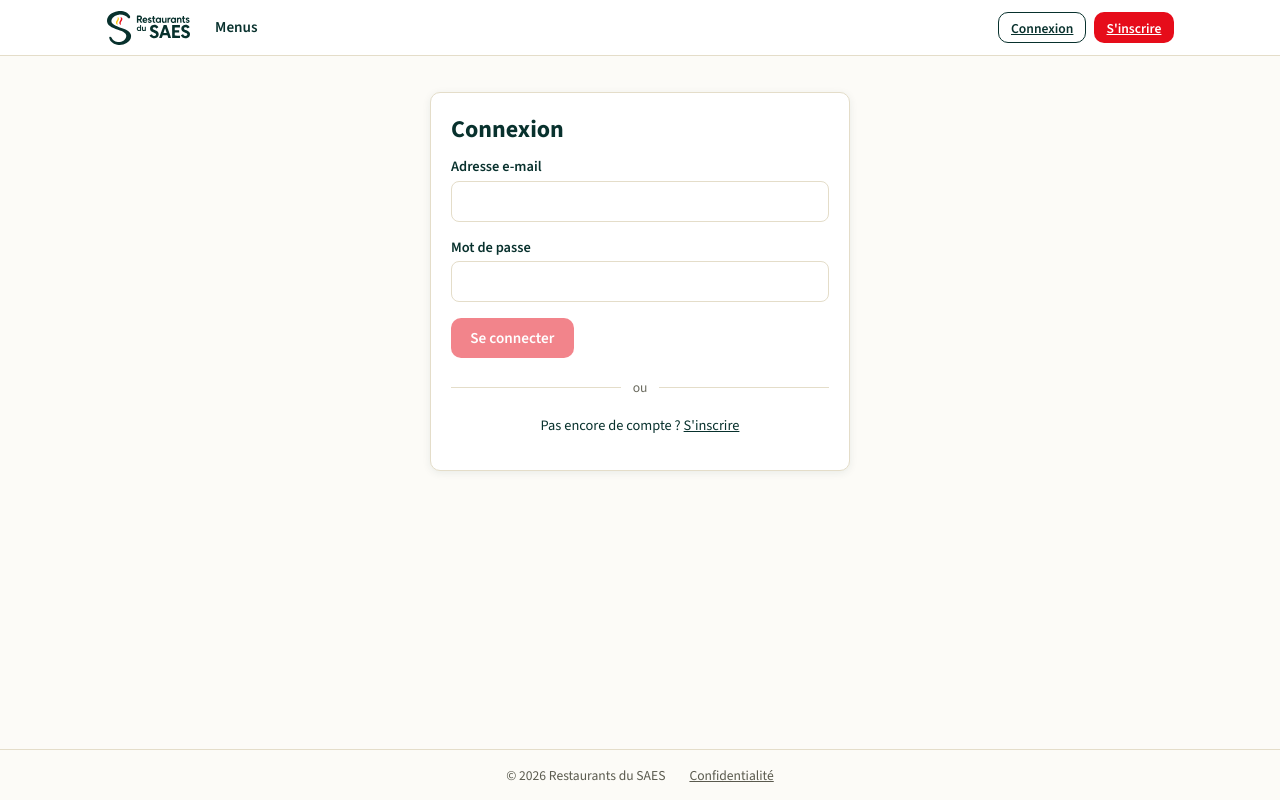
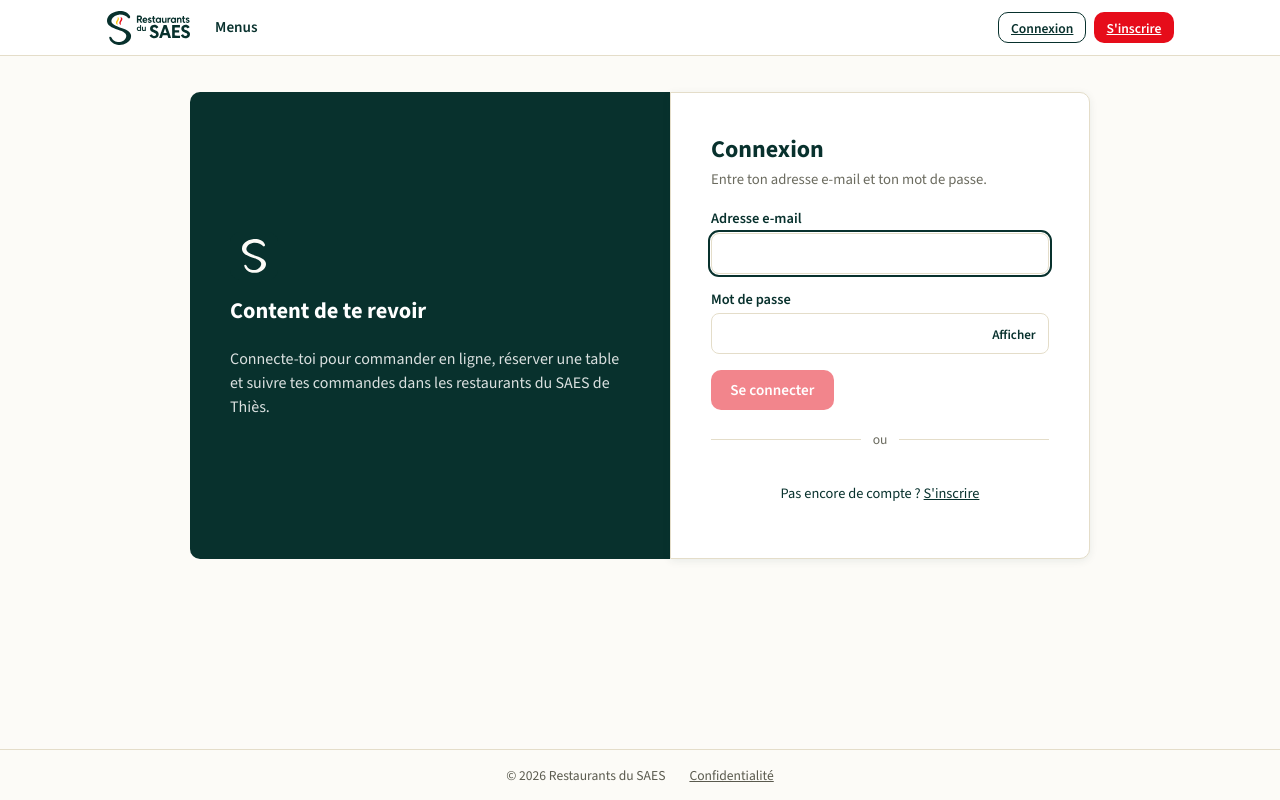
Before and after one commit to achraf-aadjar/restaurants-saes, an Angular app in the folder saes-frontend/: page /connexion in a window 1280 px wide. Built offline with nearby package versions, Linux system fonts and the light colour scheme.

Commit message:
Ameliore les pages de connexion et d'inscription
Panneau de marque (vert, icone, texte d'accueil) a cote du formulaire sur
grand ecran ; champ mot de passe avec bouton afficher/masquer ; bouton
Google centre et mieux espace ; sous-titre sous chaque titre.

```diff
--- a/saes-frontend/src/app/pages/auth/login/login.html
+++ b/saes-frontend/src/app/pages/auth/login/login.html
@@ -1,5 +1,16 @@
+<div class="page-auth">
+  <aside class="auth-panneau">
+    <img src="assets/logo/icon.svg" alt="Restaurants du SAES" class="auth-icone" />
+    <h2>Content de te revoir</h2>
+    <p>
+      Connecte-toi pour commander en ligne, réserver une table et suivre tes commandes dans les
+      restaurants du SAES de Thiès.
+    </p>
+  </aside>
+
   <section class="carte formulaire-etroit">
     <h1>Connexion</h1>
+    <p class="auth-soustitre">Entre ton adresse e-mail et ton mot de passe.</p>
 
     @if (erreur(); as e) {
       <p class="message-refus">{{ e }}</p>
@@ -8,19 +19,37 @@
     <form (ngSubmit)="valider()" #f="ngForm">
       <div class="champ">
         <label for="email">Adresse e-mail</label>
-      <input id="email" name="email" type="email" required [(ngModel)]="email" autocomplete="email" />
+        <input
+          id="email"
+          name="email"
+          type="email"
+          required
+          [(ngModel)]="email"
+          autocomplete="email"
+          autofocus
+        />
       </div>
 
       <div class="champ">
         <label for="motDePasse">Mot de passe</label>
+        <div class="champ-mot-de-passe">
           <input
             id="motDePasse"
             name="motDePasse"
-        type="password"
+            [type]="motDePasseVisible() ? 'text' : 'password'"
             required
             [(ngModel)]="motDePasse"
             autocomplete="current-password"
           />
+          <button
+            type="button"
+            class="bouton-oeil"
+            (click)="motDePasseVisible.set(!motDePasseVisible())"
+            [attr.aria-label]="motDePasseVisible() ? 'Masquer le mot de passe' : 'Afficher le mot de passe'"
+          >
+            {{ motDePasseVisible() ? 'Masquer' : 'Afficher' }}
+          </button>
+        </div>
       </div>
 
       <button type="submit" class="btn btn-primaire" [disabled]="f.invalid || enCours()">
@@ -29,7 +58,10 @@
     </form>
 
     <div class="separateur-ou">ou</div>
+    <div class="connexion-google">
       <app-google-sign-in-button (jeton)="connecterAvecGoogle($event)" />
+    </div>
 
     <p class="lien-bas">Pas encore de compte ? <a routerLink="/inscription">S'inscrire</a></p>
   </section>
+</div>
--- a/saes-frontend/src/app/pages/auth/login/login.ts
+++ b/saes-frontend/src/app/pages/auth/login/login.ts
@@ -23,6 +23,7 @@ export class Login {
   protected motDePasse = '';
   protected readonly enCours = signal(false);
   protected readonly erreur = signal<string | null>(null);
+  protected readonly motDePasseVisible = signal(false);
 
   protected valider(): void {
     this.erreur.set(null);
--- a/saes-frontend/src/app/pages/auth/register/register.html
+++ b/saes-frontend/src/app/pages/auth/register/register.html
@@ -1,5 +1,16 @@
+<div class="page-auth">
+  <aside class="auth-panneau">
+    <img src="assets/logo/icon.svg" alt="Restaurants du SAES" class="auth-icone" />
+    <h2>Bienvenue</h2>
+    <p>
+      Crée ton compte pour commander en ligne, réserver une table et suivre tes commandes dans les
+      restaurants du SAES de Thiès.
+    </p>
+  </aside>
+
   <section class="carte formulaire-etroit">
     <h1>Créer un compte</h1>
+    <p class="auth-soustitre">Quelques informations suffisent.</p>
 
     @if (erreur(); as e) {
       <p class="message-refus">{{ e }}</p>
@@ -8,7 +19,7 @@
     <form (ngSubmit)="valider()" #f="ngForm">
       <div class="champ">
         <label for="prenom">Prénom</label>
-      <input id="prenom" name="prenom" type="text" required [(ngModel)]="prenom" />
+        <input id="prenom" name="prenom" type="text" required [(ngModel)]="prenom" autofocus />
       </div>
 
       <div class="champ">
@@ -35,15 +46,25 @@
 
       <div class="champ">
         <label for="motDePasse">Mot de passe (8 caractères minimum)</label>
+        <div class="champ-mot-de-passe">
           <input
             id="motDePasse"
             name="motDePasse"
-        type="password"
+            [type]="motDePasseVisible() ? 'text' : 'password'"
             required
             minlength="8"
             [(ngModel)]="motDePasse"
             autocomplete="new-password"
           />
+          <button
+            type="button"
+            class="bouton-oeil"
+            (click)="motDePasseVisible.set(!motDePasseVisible())"
+            [attr.aria-label]="motDePasseVisible() ? 'Masquer le mot de passe' : 'Afficher le mot de passe'"
+          >
+            {{ motDePasseVisible() ? 'Masquer' : 'Afficher' }}
+          </button>
+        </div>
       </div>
 
       <p class="lien-bas">
@@ -57,7 +78,10 @@
     </form>
 
     <div class="separateur-ou">ou</div>
+    <div class="connexion-google">
       <app-google-sign-in-button (jeton)="inscrireAvecGoogle($event)" />
+    </div>
 
     <p class="lien-bas">Déjà un compte ? <a routerLink="/connexion">Se connecter</a></p>
   </section>
+</div>
--- a/saes-frontend/src/app/pages/auth/register/register.ts
+++ b/saes-frontend/src/app/pages/auth/register/register.ts
@@ -25,6 +25,7 @@ export class Register {
   protected motDePasse = '';
   protected readonly enCours = signal(false);
   protected readonly erreur = signal<string | null>(null);
+  protected readonly motDePasseVisible = signal(false);
 
   protected valider(): void {
     this.erreur.set(null);
--- a/saes-frontend/src/styles.scss
+++ b/saes-frontend/src/styles.scss
@@ -151,6 +151,110 @@ button {
 .formulaire-etroit {
   max-width: 420px;
   margin: 1rem auto;
+}
+
+/* Pages Connexion / Inscription : panneau de marque + formulaire. */
+.page-auth {
+  display: flex;
+  flex-direction: column;
+  align-items: center;
+  gap: 1.5rem;
+  max-width: 900px;
+  margin: 1rem auto;
+}
+
+.page-auth .formulaire-etroit {
+  margin: 0;
+  width: 100%;
+}
+
+.auth-panneau {
+  display: none;
+}
+
+.auth-soustitre {
+  color: #6b6b5f;
+  margin: -0.5rem 0 1.25rem;
+  font-size: 0.92rem;
+}
+
+.champ-mot-de-passe {
+  position: relative;
+}
+
+.champ-mot-de-passe input {
+  width: 100%;
+  padding-right: 4.5rem;
+}
+
+.bouton-oeil {
+  position: absolute;
+  right: 0.5rem;
+  top: 50%;
+  transform: translateY(-50%);
+  background: none;
+  border: none;
+  color: var(--saes-vert);
+  font-size: 0.82rem;
+  font-weight: 600;
+  cursor: pointer;
+  padding: 0.3em 0.4em;
+}
+
+.bouton-oeil:hover {
+  text-decoration: underline;
+}
+
+.connexion-google {
+  display: flex;
+  justify-content: center;
+}
+
+@media (min-width: 860px) {
+  .page-auth {
+    flex-direction: row;
+    align-items: stretch;
+    gap: 0;
+  }
+
+  .page-auth .carte {
+    margin: 0;
+  }
+
+  .auth-panneau {
+    display: flex;
+    flex-direction: column;
+    justify-content: center;
+    gap: 1rem;
+    flex: 1;
+    background: var(--saes-vert);
+    color: var(--saes-texte-clair);
+    border-radius: var(--saes-rayon) 0 0 var(--saes-rayon);
+    padding: 2.5rem;
+  }
+
+  .auth-panneau .auth-icone {
+    height: 48px;
+    width: 48px;
+    border-radius: 10px;
+  }
+
+  .auth-panneau h2 {
+    color: var(--saes-texte-clair);
+    font-size: 1.4rem;
+    margin-bottom: 0.4rem;
+  }
+
+  .auth-panneau p {
+    color: rgba(255, 255, 255, 0.85);
+    margin: 0;
+    line-height: 1.5;
+  }
+
+  .page-auth .formulaire-etroit {
+    border-radius: 0 var(--saes-rayon) var(--saes-rayon) 0;
+    padding: 2.5rem;
+  }
 }
 
 .lien-bas {
```
Lines whose indentation alone changed are shown as unchanged.
